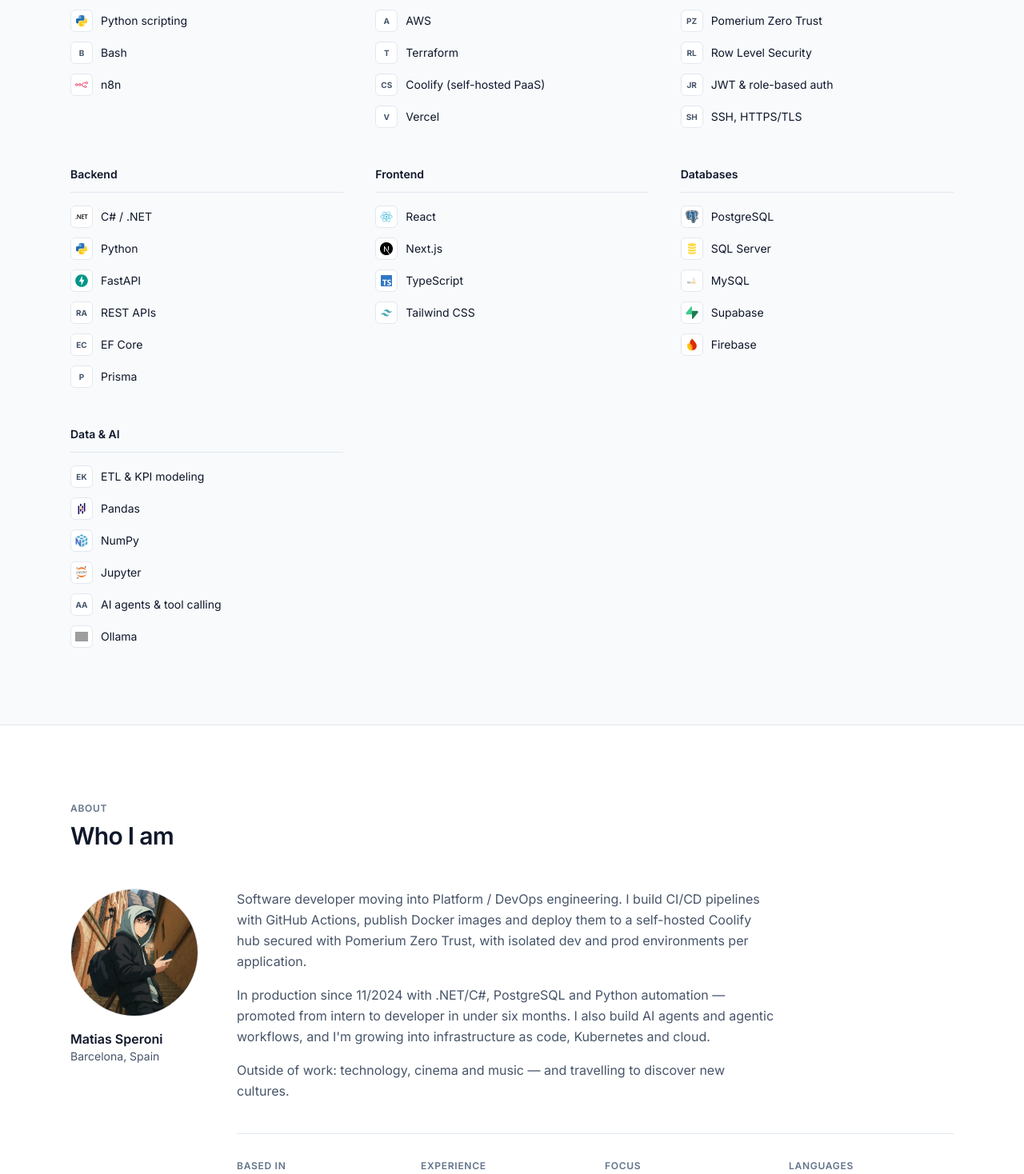
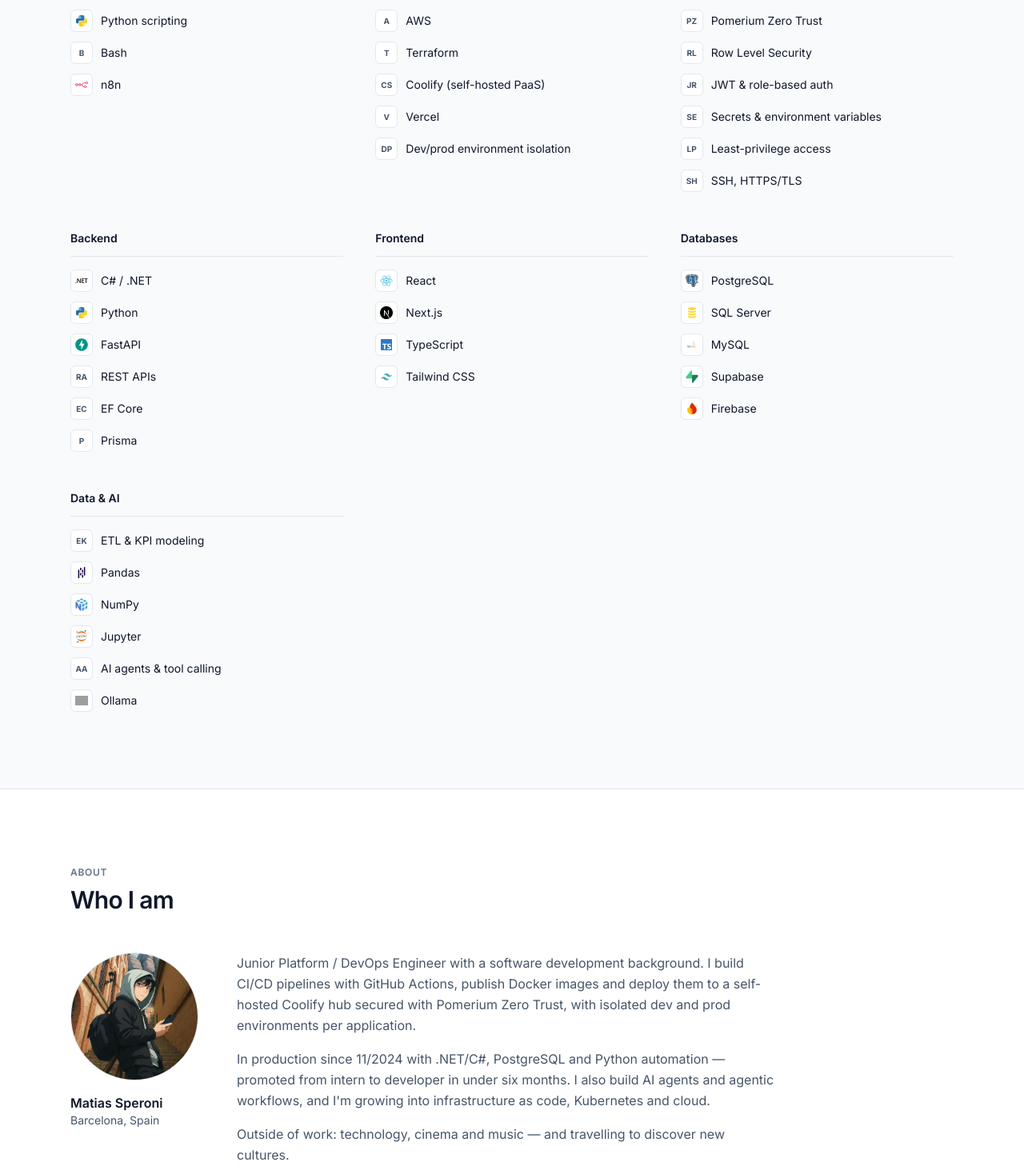
Before and after one commit to ElSenpaiSAMA/NextJS-Portfolio, a Next.js app: page / in a window 1280 px wide. Shown: the part 3342-4810 px from the top of the page at 80% size. Built offline with nearby package versions, Linux system fonts and the light colour scheme; no server answers; grey boxes are pictures that could not be loaded.

Commit message:
feat(content): use the updated CV and sync summary and stack with it
Serves public/CV_Matias_Speroni.pdf (replaces cv.pdf). About summary and stack now match the CV, adding secrets management, least-privilege access and dev/prod isolation.

```diff
--- a/app/data/profile.ts
+++ b/app/data/profile.ts
@@ -11,7 +11,7 @@ export const profile: Profile = {
     "Software developer moving into Platform / DevOps: CI/CD pipelines with GitHub Actions, Docker images and self-hosted deployments with isolated development and production environments.",
   highlights: ["Production experience since 2024", "Previously at Imagine Group & Novicell", "Applied Data Science at UOC"],
   about: [
-    "Software developer moving into Platform / DevOps engineering. I build CI/CD pipelines with GitHub Actions, publish Docker images and deploy them to a self-hosted Coolify hub secured with Pomerium Zero Trust, with isolated dev and prod environments per application.",
+    "Junior Platform / DevOps Engineer with a software development background. I build CI/CD pipelines with GitHub Actions, publish Docker images and deploy them to a self-hosted Coolify hub secured with Pomerium Zero Trust, with isolated dev and prod environments per application.",
     "In production since 11/2024 with .NET/C#, PostgreSQL and Python automation — promoted from intern to developer in under six months. I also build AI agents and agentic workflows, and I'm growing into infrastructure as code, Kubernetes and cloud.",
     "Outside of work: technology, cinema and music — and travelling to discover new cultures.",
   ],
@@ -28,7 +28,7 @@ export const profile: Profile = {
   githubUrl: "https://github.com/ElSenpaiSAMA",
   // The slug has an accent ("matías") — without it LinkedIn resolves to a different person.
   linkedinUrl: "https://www.linkedin.com/in/matías-speroni",
-  cvUrl: "/cv.pdf",
+  cvUrl: "/CV_Matias_Speroni.pdf",
   formspreeId: "mrbzwjdp",
   repoUrl: REPO_URL,
   ciWorkflowUrl: `${REPO_URL}/actions/workflows/ci.yml`,
--- a/app/data/stack.ts
+++ b/app/data/stack.ts
@@ -26,6 +26,7 @@ export const stack: StackGroup[] = [
       { name: "Terraform" },
       { name: "Coolify (self-hosted PaaS)" },
       { name: "Vercel" },
+      { name: "Dev/prod environment isolation" },
     ],
   },
   {
@@ -37,6 +38,8 @@ export const stack: StackGroup[] = [
       { name: "Pomerium Zero Trust" },
       { name: "Row Level Security" },
       { name: "JWT & role-based auth" },
+      { name: "Secrets & environment variables" },
+      { name: "Least-privilege access" },
       { name: "SSH, HTTPS/TLS" },
     ],
   },
--- a/app/data/types.ts
+++ b/app/data/types.ts
@@ -29,7 +29,7 @@ export interface Profile {
   phoneHref: string;
   githubUrl: string;
   linkedinUrl: string;
-  /** Path under /public (e.g. "/cv.pdf"). null hides the CV button. */
+  /** Path under /public (e.g. "/CV_Matias_Speroni.pdf"). null hides the CV button. */
   cvUrl: string | null;
   /** Formspree form id used by the contact form. */
   formspreeId: string;
```
Also changed, not shown: 3 other files (tests, documents, lock files or other folders).
